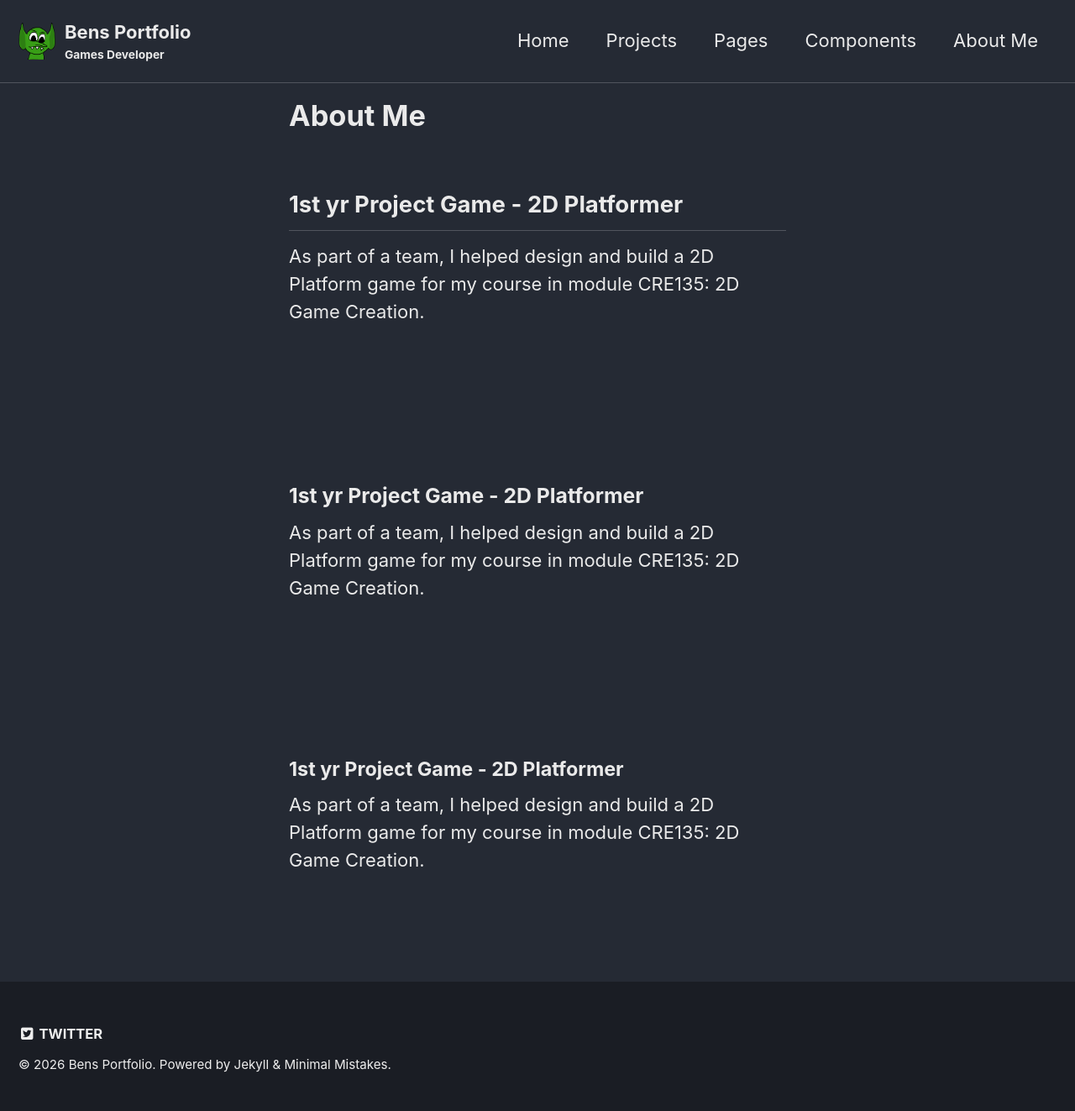
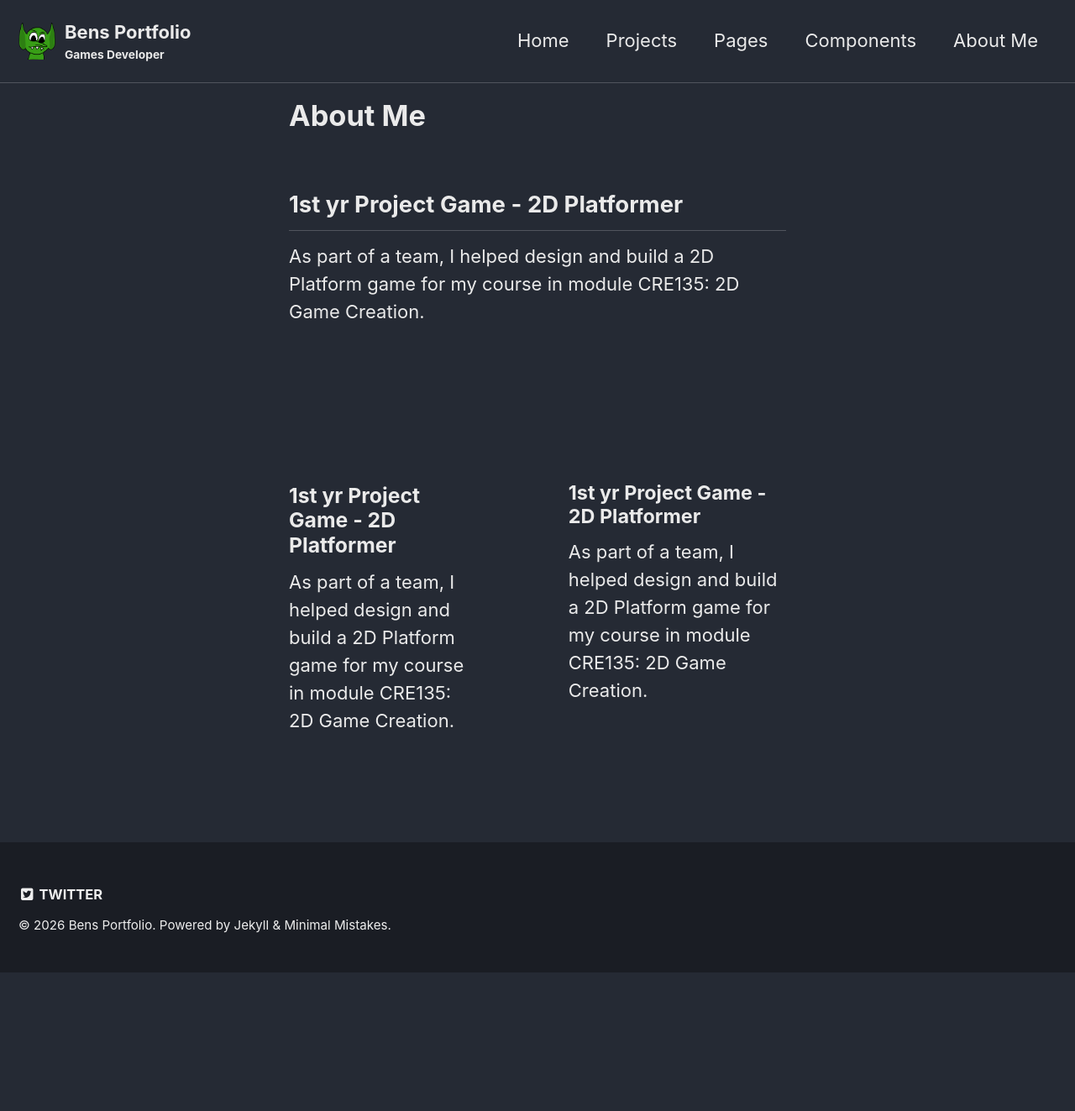
Before and after one commit to nvbnb17/nvbnb17.github.io, a Jekyll site: the page built from _pages/about-me.md, in a window 1280 px wide. Shown: the whole page at 84% size. Built offline with Jekyll 4.4.1, drawn with Linux system fonts in a browser that asks for light colours; after the commit the page ends 1158 px from its top, so only the background shows below that.

Commit message:
Update about-me.md

```diff
--- a/_pages/about-me.md
+++ b/_pages/about-me.md
@@ -24,14 +24,14 @@ skills:
     </p>
   </div>
 
-<div style="flex:2 2 150px; min-width:500px;">
+<div style="flex:2 2 150px; min-width:150px;">
     <h3>1st yr Project Game - 2D Platformer</h3>
     <p>
       As part of a team, I helped design and build a 2D Platform game for my course in module CRE135: 2D Game Creation.
     </p>
   </div>
 
-  <div style="flex:3 3 150px; min-width:500px;">
+  <div style="flex:3 3 150px; min-width:150px;">
     <h4>1st yr Project Game - 2D Platformer</h4>
     <p>
       As part of a team, I helped design and build a 2D Platform game for my course in module CRE135: 2D Game Creation.
```
